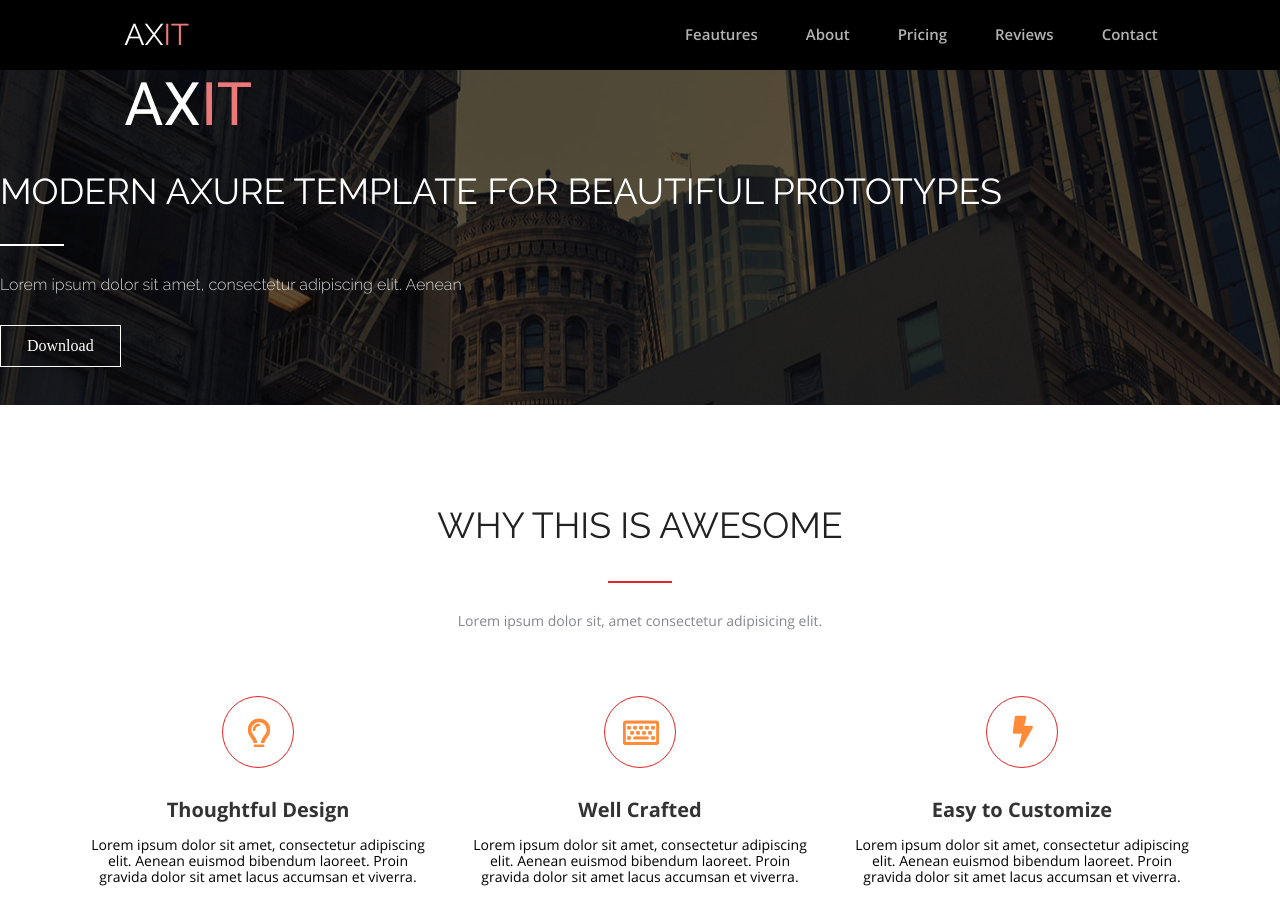
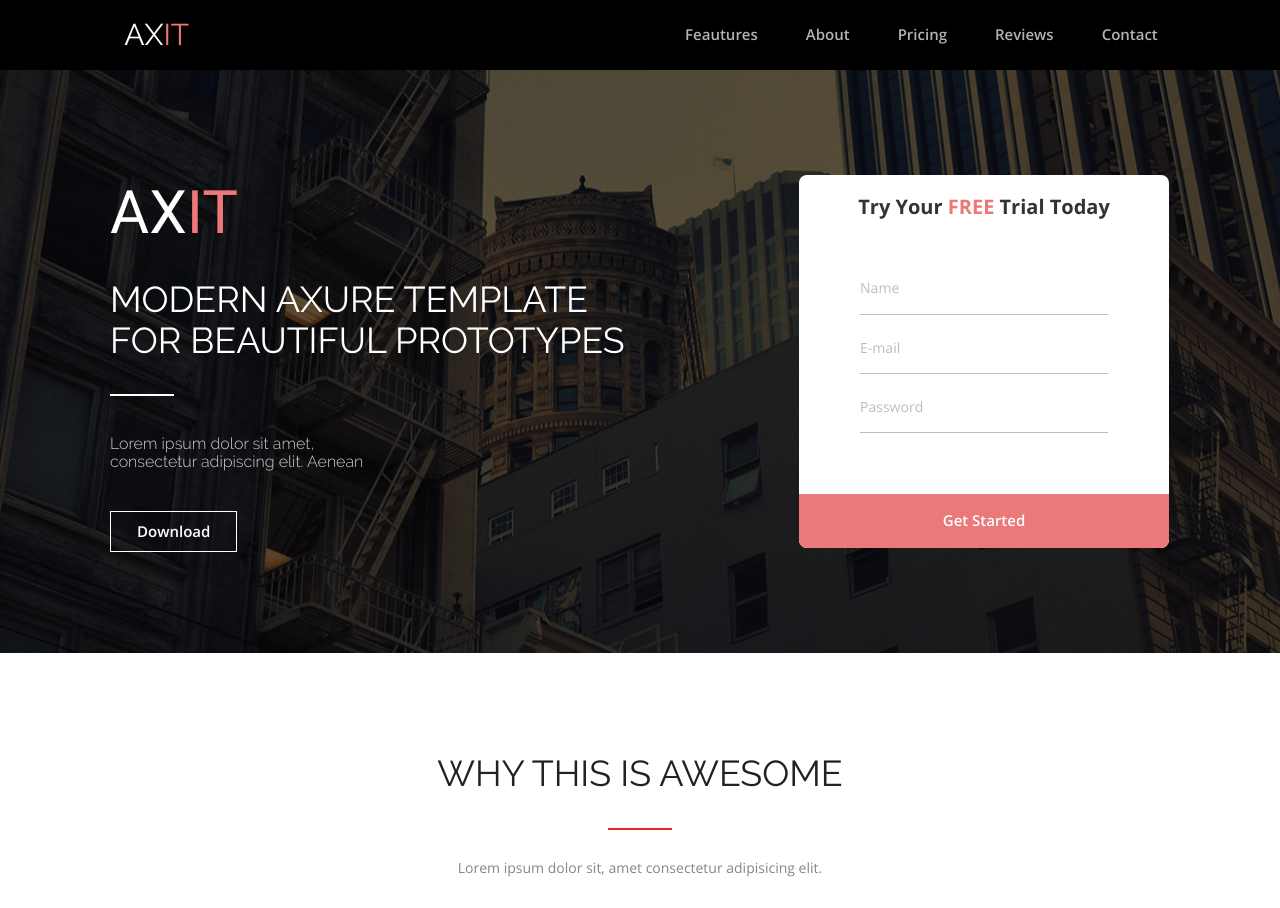
Before and after one commit to nbruyok/teachmeskills-first-project, a plain HTML site: page index.html in a window 1280 px wide. Shown: the top 908 px of the page. Drawn offline with Linux system fonts and the light colour scheme.

Commit message:
add hero section

```diff
--- /dev/null
+++ b/css/button.css
@@ -0,0 +1,32 @@
+button {
+  font-family: "OpenSansSemiBold";
+  font-style: normal;
+  font-size: 15px;
+}
+
+.button-white {
+  background-color: transparent;
+  border: 1px solid white;
+  color: #ffffff;
+  padding: 11px 26px;
+}
+
+.button-white:hover {
+  background-color: #ec7979;
+  transition-duration: 0.5s;
+  border: 1px solid #ec7979;
+}
+
+.button-red {
+  background: #ec7979;
+  border-radius: 0px 0px 8px 8px;
+  border: none;
+  color: #ffffff;
+}
+
+.button-red:hover {
+  background-color: #333333;
+  transition-duration: 0.5s;
+  color: #ffffff;
+  border: none;
+}
--- a/css/style.css
+++ b/css/style.css
@@ -55,21 +55,81 @@
 /* HERO */
 
 .hero {
+  display: flex;
+  justify-content: space-between;
+  align-items: center;
   margin-top: 70px;
   background: url(/images/building-hero.png) rgba(0, 0, 0, 0.65);
   background-size: cover;
   background-blend-mode: multiply;
+}
+
+.hero-text {
+  margin-left: 110px;
+  padding: 108px 0 101px;
 }
 .hero-logo {
   font-family: "RobotoRegular";
   text-transform: uppercase;
   font-size: 60px;
   color: #ffffff;
-  margin-left: 9.7%;
 }
 
 .hero .title-white {
   margin: 32px 0;
+}
+
+.hero .subtitle-white {
+  margin: 39px 0;
+}
+
+.contact-form {
+  margin-right: 111px;
+}
+
+.contact-form form {
+  display: flex;
+  flex-direction: column;
+  align-items: center;
+  background: #ffffff;
+  width: 370px;
+  border-radius: 8px;
+}
+
+.contact-form .title-medium {
+  text-transform: capitalize;
+  margin-bottom: 45px;
+}
+
+.contact-form .title-medium span {
+  color: #ec7979;
+  text-transform: uppercase;
+}
+
+input {
+  width: 67%;
+  padding: 16px 0;
+  border: none;
+  box-sizing: border-box;
+  margin-bottom: 8px;
+  border-bottom: 1px solid #bdbdbd;
+  outline: 0;
+  outline-offset: 0;
+}
+
+input[type="password"] {
+  margin-bottom: 61px;
+}
+
+input::placeholder {
+  font-family: "OpenSansRegular";
+  font-size: 14px;
+  color: #bdbdbd;
+}
+
+.contact-form .button-red {
+  width: 100%;
+  padding: 18px 0;
 }
 
 /* AWESOME */
@@ -111,10 +171,7 @@
   align-items: center;
 }
 
-.item-title {
-  font-family: "OpenSansBold";
-  font-size: 20px;
-  color: #333333;
+.item .title-medium {
   margin-top: 30px;
   margin-bottom: 16px;
 }
@@ -147,30 +204,18 @@
   background-blend-mode: multiply;
 }
 
+/*  */
+
 .text-block-background-image .title-white {
   margin-top: 57px;
 }
 
-.subtitle-white {
-  font-family: RalewayLight;
-  font-size: 16px;
-  color: rgba(255, 255, 255, 0.8);
-  margin: 30px 0;
+.text-block-background-image .subtitle-white {
+  margin: 34px 0 57px;
 }
 
-.button-white {
-  background-color: transparent;
-  border: 1px solid white;
-  color: #ffffff;
-  padding: 11px 26px;
+.text-block-background-image .button-white {
   margin-bottom: 38px;
-}
-
-.button-white:hover {
-  background-color: #ec7979;
-  transition-duration: 0.5s;
-  color: black;
-  border: 1px solid #ec7979;
 }
 
 .footer {
--- a/css/text.css
+++ b/css/text.css
@@ -31,29 +31,28 @@ h2 {
   margin: 0 0 34px;
 }
 
-.title-white {
+h2.title-white {
   color: #ffffff;
 }
 
-.title-black {
+h2.title-black {
   color: #212121;
 }
 
-.line-red {
+.line {
   width: 64px;
   height: 2px;
   border-width: 0;
-  background-color: #e72424;
   margin: 0;
 }
 
+.line-red {
+  background-color: #e72424;
+}
+
 .line-white {
-    width: 64px;
-    height: 2px;
-    border-width: 0;
-    background-color: #ffffff;
-    margin: 0;
-  }
+  background-color: #ffffff;
+}
 
 p {
   font-family: "OpenSansRegular";
@@ -64,3 +63,15 @@ p.text-gray {
   color: #86878b;
   margin: 30px 0 0;
 }
+
+p.subtitle-white {
+  font-family: RalewayLight;
+  font-size: 16px;
+  color: rgba(255, 255, 255, 0.8);
+}
+
+p.title-medium {
+  font-family: "OpenSansBold";
+  font-size: 20px;
+  color: #333333;
+}
--- a/index.html
+++ b/index.html
@@ -6,8 +6,9 @@
     <meta name="viewport" content="width=device-width, initial-scale=1.0" />
     <link rel="preconnect" href="https://fonts.gstatic.com" />
     <link rel="stylesheet" type="text/css" href="./css/normalize.css" />
+    <link rel="stylesheet" href="./css/text.css" />
+    <link rel="stylesheet" href="./css/button.css" />
     <link rel="stylesheet" href="./css/style.css" />
-    <link rel="stylesheet" href="./css/text.css" />
     <title>Document</title>
   </head>
 
@@ -42,28 +43,51 @@
 
     <main>
       <section class="hero">
-        <div class="hero-logo">
-          <span>ax<span class="header-logo-red-part">it</span></span>
-        </div>
-
         <div class="hero-text">
+          <div class="hero-logo">
+            <span>ax<span class="header-logo-red-part">it</span></span>
+          </div>
           <h2 class="title-white">
-            modern axure template for beautiful prototypes
+            modern axure template <br />
+            for beautiful prototypes
           </h2>
-          <hr class="line-white" />
+          <hr class="line line-white" />
           <p class="subtitle-white">
-            Lorem ipsum dolor sit amet, consectetur adipiscing elit. Aenean
+            Lorem ipsum dolor sit amet,<br />
+            consectetur adipiscing elit. Aenean
           </p>
           <button class="button-white">Download</button>
         </div>
 
-        <div class="contact-form"></div>
+        <div class="contact-form">
+          <form action="#">
+            <p class="title-medium">try your <span>free</span> trial today</p>
+
+            <input type="text" name="user-name" id="name" placeholder="Name" />
+
+            <input
+              type="email"
+              name="user-mail"
+              id="mail"
+              placeholder="E-mail"
+            />
+
+            <input
+              type="password"
+              name="user-password"
+              id="password"
+              placeholder="Password"
+            />
+
+            <button class="button-red" type="button">Get Started</button>
+          </form>
+        </div>
       </section>
 
       <section>
         <div class="text-block">
           <h2 class="title-black">why this is awesome</h2>
-          <hr class="line-red" />
+          <hr class="line line-red" />
           <p class="text-gray">
             Lorem ipsum dolor sit, amet consectetur adipisicing elit.
           </p>
@@ -73,7 +97,7 @@
             <div class="item-image">
               <img src="./images/logo-1.png" alt="lightbulb" />
             </div>
-            <p class="item-title">Thoughtful Design</p>
+            <p class="title-medium">Thoughtful Design</p>
             <p class="item-subtitle">
               Lorem ipsum dolor sit amet, consectetur adipiscing elit. Aenean
               euismod bibendum laoreet. Proin gravida dolor sit amet lacus
@@ -84,7 +108,7 @@
             <div class="item-image">
               <img src="./images/logo-2.png" alt="keyboard" />
             </div>
-            <p class="item-title">Well Crafted</p>
+            <p class="title-medium">Well Crafted</p>
             <p class="item-subtitle">
               Lorem ipsum dolor sit amet, consectetur adipiscing elit. Aenean
               euismod bibendum laoreet. Proin gravida dolor sit amet lacus
@@ -95,7 +119,7 @@
             <div class="item-image">
               <img src="./images/logo-3.png" alt="lightning" />
             </div>
-            <p class="item-title">Easy to Customize</p>
+            <p class="title-medium">Easy to Customize</p>
             <p class="item-subtitle">
               Lorem ipsum dolor sit amet, consectetur adipiscing elit. Aenean
               euismod bibendum laoreet. Proin gravida dolor sit amet lacus
@@ -109,7 +133,7 @@
         <div class="customer-block">
           <div class="text-block">
             <h2 class="title-black">what our customers are saying</h2>
-            <hr class="line-red" />
+            <hr class="line line-red" />
             <p class="text-gray">
               Lorem ipsum dolor sit, amet consectetur adipisicing elit.
             </p>
@@ -144,7 +168,7 @@
 
       <section class="text-block-background-image">
         <h2 class="title-white">stylish axure design</h2>
-        <hr class="line-white" />
+        <hr class="line line-white" />
         <p class="subtitle-white">
           Use the sections you need, remove the ones you don't. Create gorgeous
           prototypes faster than ever!
```
